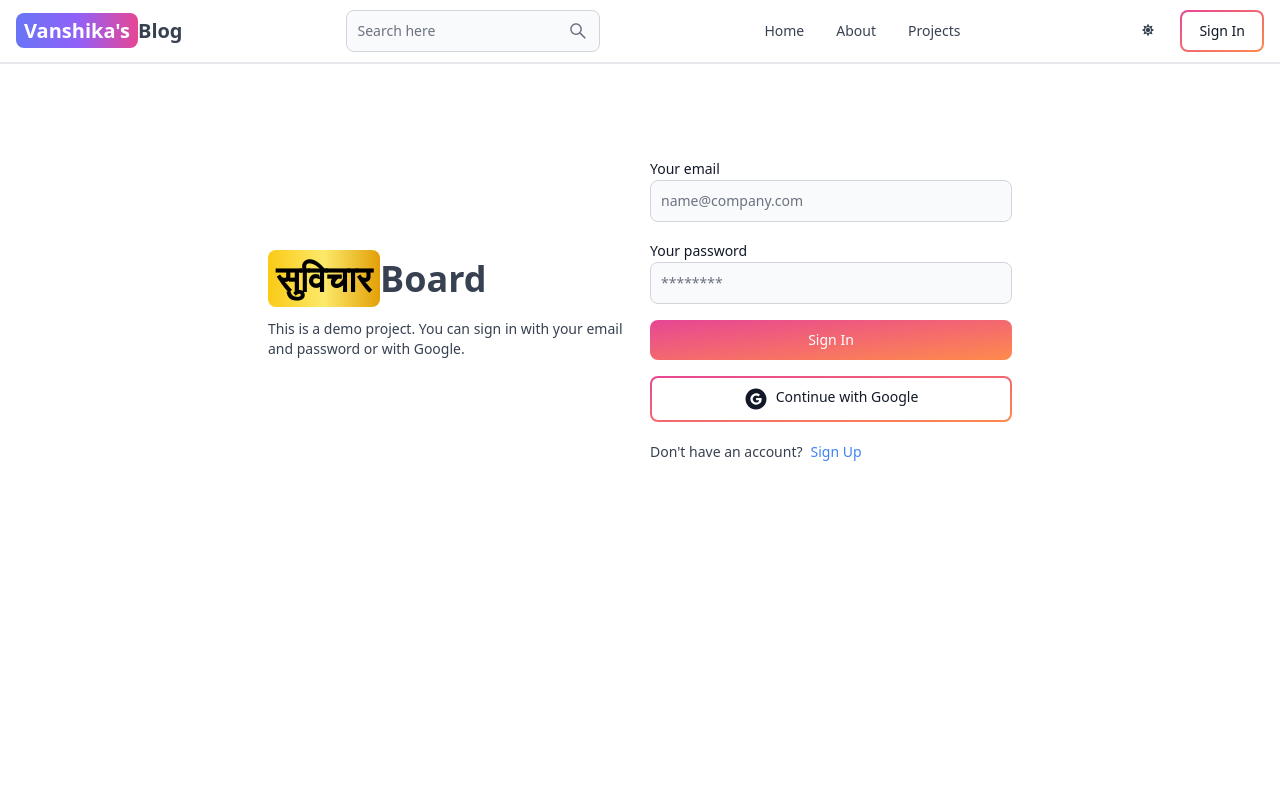
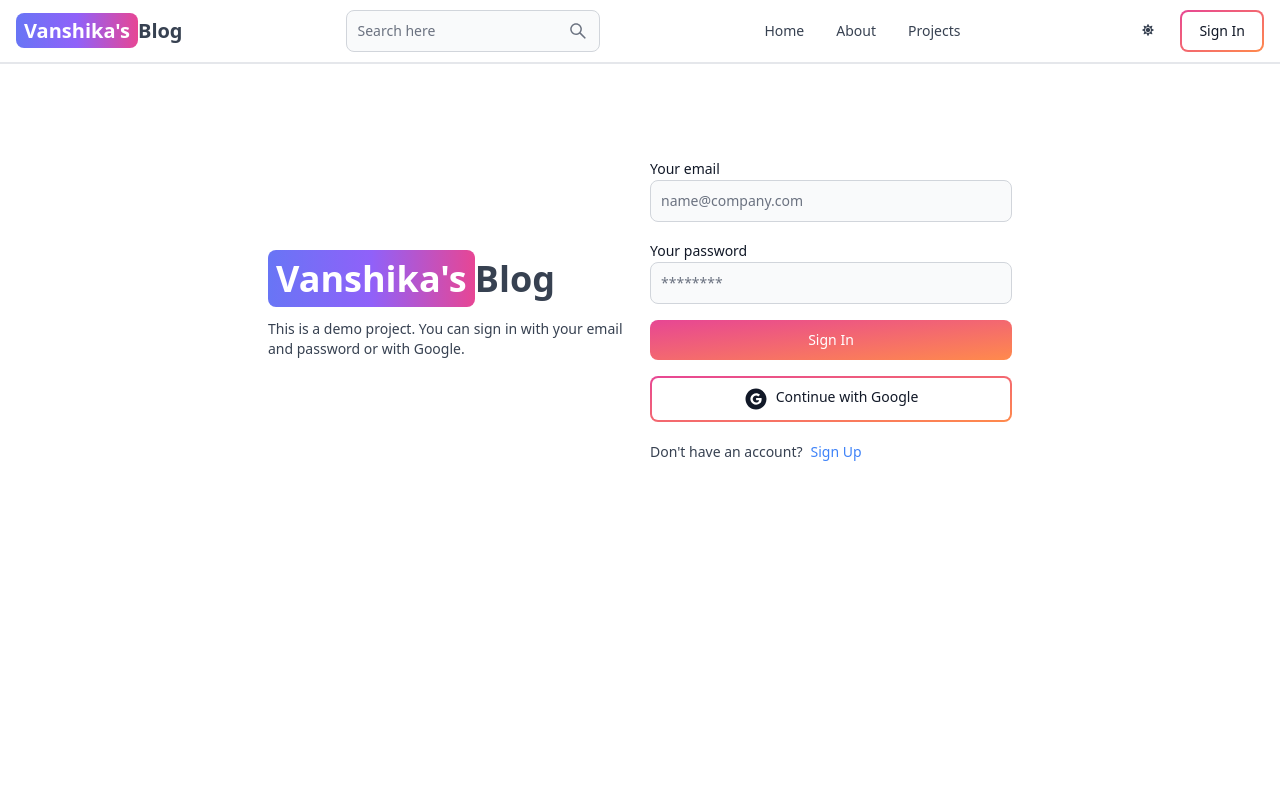
Before and after one commit to Vanshika-Tanwar/MERN-BLOG, a React (Vite) app in the folder client/: page /sign-in in a window 1280 px wide. Shown: the top 800 px of the page. Built offline with nearby package versions, Linux system fonts and the light colour scheme; no server answers.

Commit message:
Additional Changes

```diff
--- a/client/src/pages/SignIn.jsx
+++ b/client/src/pages/SignIn.jsx
@@ -44,8 +44,8 @@
         {/* left */}
         <div className='flex-1'>
         <Link to="/" className='font-bold dark:text-white text-4xl'>
-        <span className='px-2 py-1 bg-gradient-to-r from-yellow-300 via-yellow-200 to-yellow-400 rounded-lg text-black font-semibold'>सुविचार</span>
-        Board
+        <span className='px-2 py-1 bg-gradient-to-r from-indigo-500 via-purple-500 to-pink-500 rounded-lg text-white font-semibold'>Vanshika's</span>
+        Blog
       </Link>
       <p className='text-sm mt-5'>
       This is a demo project. You can sign in with your email and password or with Google.
--- a/client/src/pages/SignUp.jsx
+++ b/client/src/pages/SignUp.jsx
@@ -44,8 +44,8 @@
         {/* left */}
         <div className='flex-1'>
         <Link to="/" className='font-bold dark:text-white text-4xl'>
-        <span className='px-2 py-1 bg-gradient-to-r from-yellow-300 via-yellow-200 to-yellow-400 rounded-lg text-black font-semibold'>सुविचार</span>
-        Board
+        <span className='px-2 py-1 bg-gradient-to-r from-indigo-500 via-purple-500 to-pink-500 rounded-lg text-white font-semibold'>Vanshika's</span>
+        Blog
       </Link>
       <p className='text-sm mt-5'>
       This is a demo project. You can sign up with your email and password or with Google.
```
